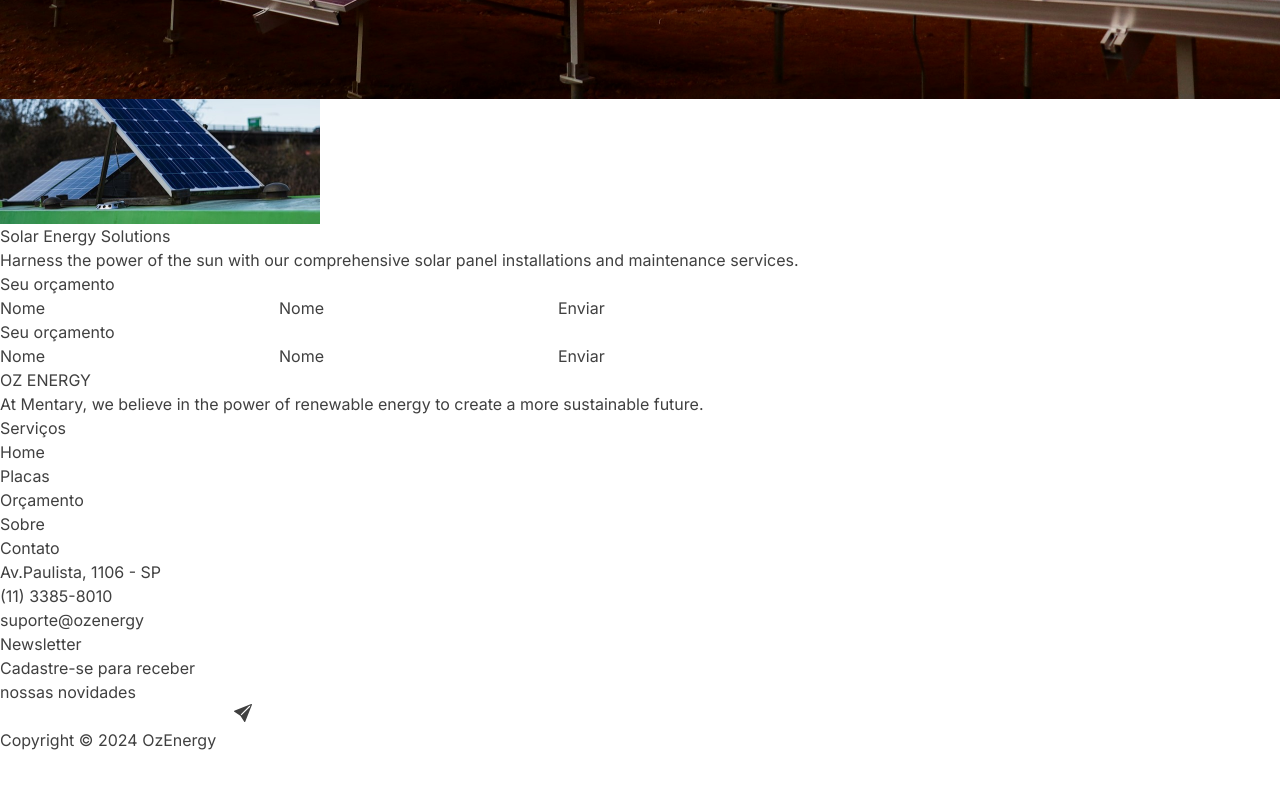
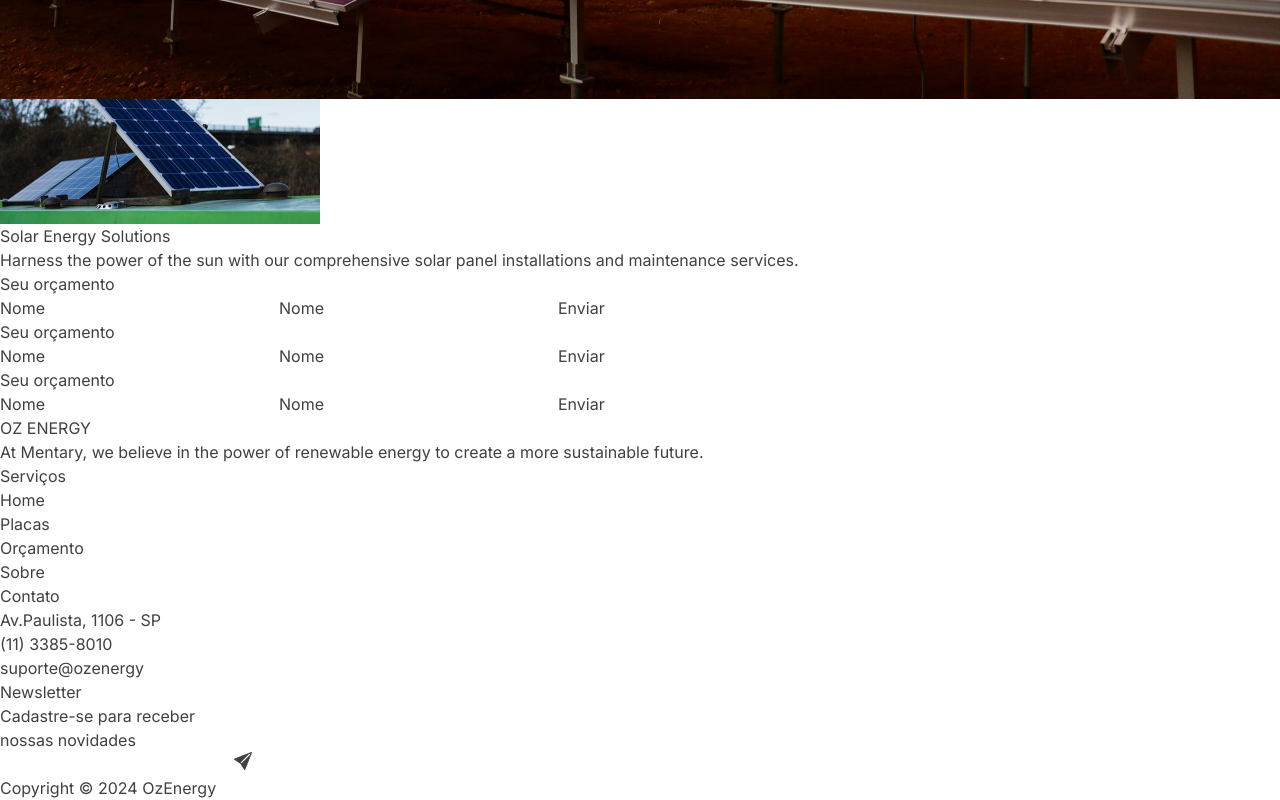
Before and after one commit to joaovictords11/OzEnergy, a Next.js app: page /orcamento in a window 1280 px wide. Shown: the part 701-1501 px from the top of the page. Before the commit the page ends 1453 px from the top, so only its background shows below. Built offline with nearby package versions, Linux system fonts and the light colour scheme; no server answers.

Commit message:
Update orcamento

```diff
--- a/src/app/orcamento/page.tsx
+++ b/src/app/orcamento/page.tsx
@@ -72,6 +72,19 @@ const Orcamento = () => {
                 </form>
             </div>
         </section>
+        <section id="orcamento" className="mb-28 flex flex-col items-center">
+            <h2 className="font-semibold text-4xl text-center mb-12">Seu orçamento</h2>
+            <div className="flex w-3/4">
+                <div className="w-1/2 bg-slate-100 rounded-l-lg"></div>
+                <form className="flex flex-col gap-2 bg-orange-200 w-1/2 p-4 rounded-r-lg">
+                    <label>Nome</label>
+                    <input className="bg-slate-300 mb-2 outline-none px-2 py-1 rounded-md"></input>
+                    <label>Nome</label>
+                    <input className="bg-slate-300 mb-4 outline-none px-2 py-1 rounded-md"></input>
+                    <button className="bg-orange-500 font-medium text-white rounded-md py-1 hover:bg-orange-600 duration-200">Enviar</button>
+                </form>
+            </div>
+        </section>
       </Container>
     </main>
   );
```
